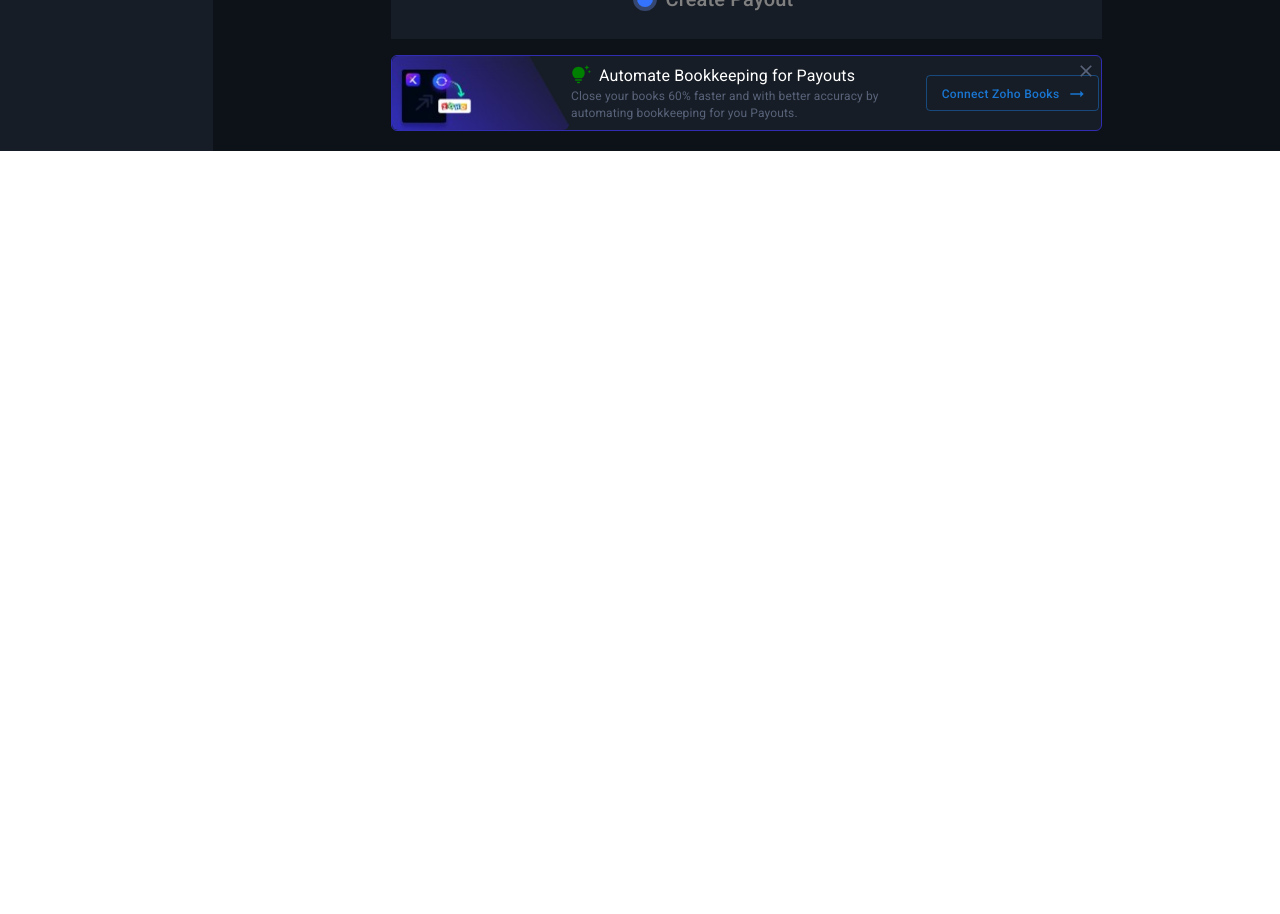
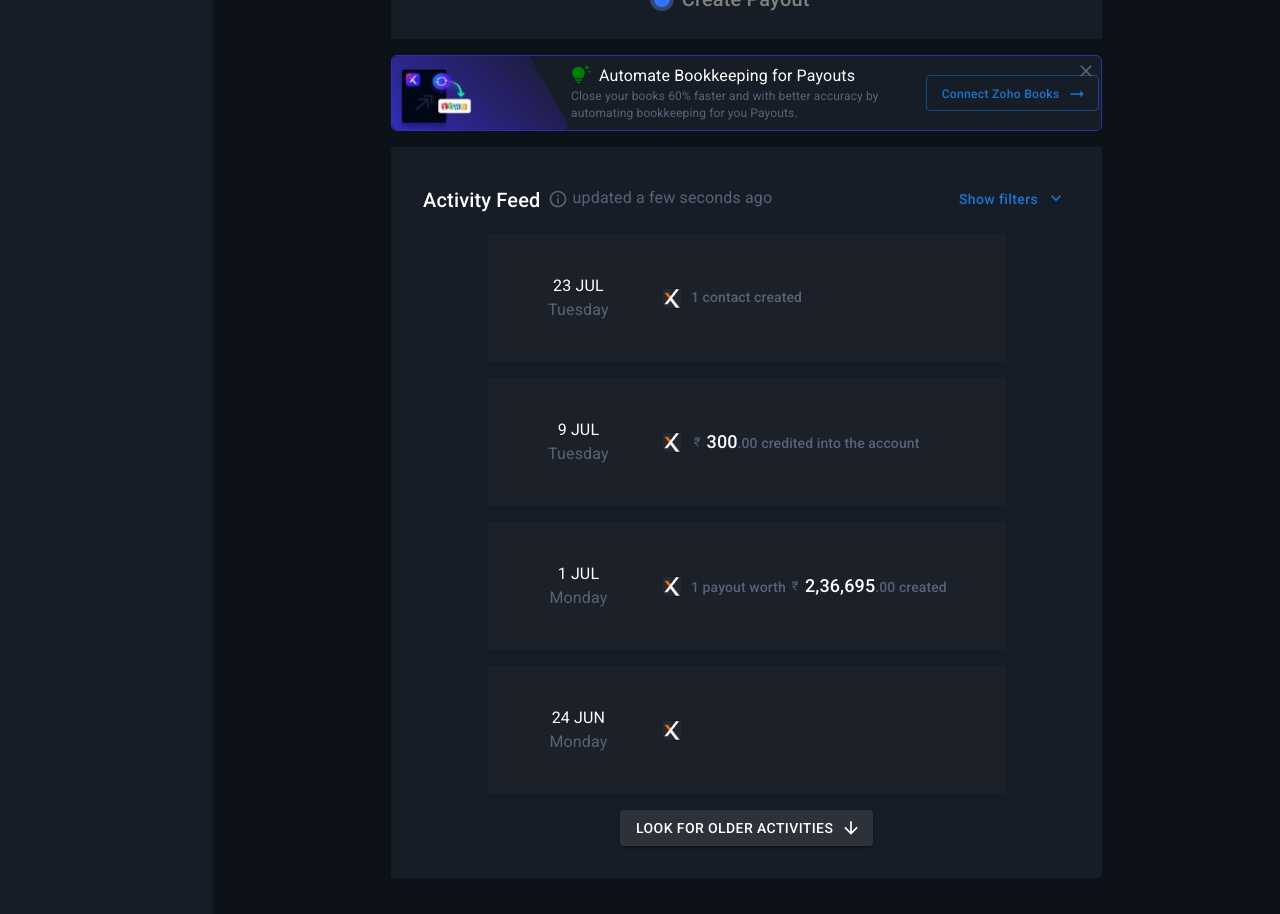
Before and after one commit to SakkyOP/xrazorpay-demo, a React (Vite) app: page / in a window 1280 px wide. Shown: the part 920-1834 px from the top of the page. Before the commit the page ends 1071 px from the top, so only its background shows below. Built offline with nearby package versions, Linux system fonts and the light colour scheme.

Commit message:
added activity feed

```diff
--- a/src/components/ActivityFeed.tsx
+++ b/src/components/ActivityFeed.tsx
@@ -1,5 +1,60 @@
+import { ArrowDownward } from "@mui/icons-material";
+import { Button, Typography } from "@mui/material";
+import InfoOutlinedIcon from '@mui/icons-material/InfoOutlined';
+import ExpandMore from "@mui/icons-material/ExpandMore";
+import ActivityFeedCard, { CardProps } from "./ActivityFeedCard";
+import activityLogo from "../assets/activity-logo.png";
+
+
+const data: CardProps[] = [
+  {
+    date: "23 Jul",
+    day: "Tuesday",
+    img: activityLogo,
+    text: "1 contact created"
+  },
+  {
+    date: "9 Jul",
+    day: "Tuesday",
+    img: activityLogo,
+    text: "Rs. 300.00 credited into the account"
+  },
+  {
+    date: "1 Jul",
+    day: "Monday",
+    img: activityLogo,
+    text: "1 payout worth Rs. 2,36,695.00 created"
+  },
+  {
+    date: "24 Jun",
+    day: "Monday",
+    img: activityLogo,
+    text: ""
+  },
+]
+
 export default function ActivityFeed() {
-    return (
-      <div></div>
-    )
-  }
+	return (
+		<div className="flex flex-col justify-center items-center p-8 my-4 relative bg-dark_raisin_black w-full rounded-sm">
+			<div className="flex justify-between items-center w-full">
+        <div className="flex justify-evenly items-center gap-2">
+          <Typography variant="h6" sx={{mt:0.5}}>Activity Feed</Typography>
+          <Typography sx={{color: "#58637a"}} variant="subtitle1"><InfoOutlinedIcon fontSize="small" /> updated a few seconds ago</Typography>
+        </div>
+        <Button
+          endIcon={<ExpandMore/>}
+        >
+          <Typography sx={{mt:0.3, textTransform: "none"}} variant="button">Show filters</Typography>
+        </Button>
+      </div>
+			<div className="flex flex-col justify-center items-center w-4/5 my-4 gap-4">
+        {data.map((elem, idx)=>{
+          return <ActivityFeedCard key={idx} date={elem.date} day={elem.day} img={elem.img} text={elem.text} />
+        })}
+      </div>
+			<Button variant="contained" sx={{ width: "fit-content", backgroundColor: "#2c313a" }} endIcon={<ArrowDownward/>}>
+				Look For Older Activities
+			</Button>
+		</div>
+	);
+}
--- /dev/null
+++ b/src/components/ActivityFeedCard.tsx
@@ -0,0 +1,58 @@
+import CurrencyRupee from "@mui/icons-material/CurrencyRupee";
+import { Divider, Typography } from "@mui/material";
+
+export type CardProps = {
+	date: string;
+	day: string;
+	img: string;
+	text: string;
+};
+
+const wrapNumbersInSpan = (text: string) => {
+	// Regular expression to match numbers with commas and optional period at the end
+    const numberWithCommaRegex = /(\d{1,2}(?:,\d{2})*(?:,\d{3})*(?=\.\d*|$)|\b\d+(?=\.\d))/g;
+    const rupeeRegex = /Rs\./g;
+
+    if (!text) return text; // If the text is empty, return it as is
+
+    // Split the text by numbers and "Rs."
+    const parts = text.split(/(Rs\.|\d{1,2}(?:,\d{2})*(?:,\d{3})*(?=\.\d*|$)|\b\d+(?=\.\d))/g);
+
+
+	return parts.map((part, index) => {
+        // console.log(part);
+
+		if (rupeeRegex.test(part)) {
+
+			return <CurrencyRupee key={index} sx={{ fontSize: 12, mb: 0.5 }} />;
+		} else if (numberWithCommaRegex.test(part)) {
+            console.log(part);
+            const numberWithoutPeriod = part.replace(/\.(?=\d*$)/, '');
+			return <span key={index} className="text-white text-lg">{numberWithoutPeriod}</span>;
+		} else {
+			return part;
+		}
+	});
+};
+
+export default function ActivityFeedCard({ date, day, img, text }: CardProps) {
+	return (
+		<div className="flex items-center w-full bg-[#1b2029] font-[Roboto] p-10 gap-4">
+			<div className="flex w-1/4 flex-col justify-center items-center">
+				<Typography sx={{ textTransform: "uppercase" }} variant="body1">
+					{date}
+				</Typography>
+				<Typography variant="body1" sx={{ color: "#58637a" }}>
+					{day}
+				</Typography>
+			</div>
+			<Divider orientation="vertical" variant="middle" flexItem />
+			<div className="flex items-center w-3/4 gap-2">
+				<img src={img} alt="" />
+				<Typography variant="subtitle2" sx={{ color: "#58637a" }}>
+					{wrapNumbersInSpan(text)}
+				</Typography>
+			</div>
+		</div>
+	);
+}
--- a/src/components/OnboardingCard.tsx
+++ b/src/components/OnboardingCard.tsx
@@ -14,6 +14,7 @@ import {
 import React from "react";
 
 export type StepProps = {
+	title: string;
 	label: string;
 	description: string;
 	buttons: string[] | null;
@@ -76,8 +77,8 @@ export default function OnboardingCard({ steps }: CardProps) {
 
 	return (
 		<div className="flex w-full min-h-48 bg-dark_raisin_black justify-start p-4 border-t-2 border-t-[#007E3C]">
-			<h1 className="w-2/6 pt-2 pl-2 text-3xl font-[Roboto] font-semibold">
-				Amazon Instant Settlements
+			<h1 className="w-2/6 mr-6 pt-2 pl-2 text-3xl font-[Roboto] font-semibold">
+				{steps[0].title}
 			</h1>
 			<div className="flex w-4/6 flex-col ">
 				<Stepper activeStep={activeStep} orientation="vertical">
@@ -126,7 +127,8 @@ export default function OnboardingCard({ steps }: CardProps) {
 																		backgroundColor:
 																			"#2e353f",
 																		color: "#fff",
-                                    mt: 1, mr: 1
+																		mt: 1,
+																		mr: 1,
 																	}}
 																	variant="contained">
 																	{button}
--- a/src/components/OnboardingUpdates.tsx
+++ b/src/components/OnboardingUpdates.tsx
@@ -7,6 +7,7 @@ import OnboardingCard, {StepProps} from "./OnboardingCard";
 const data: StepProps[][] = [
   [
     {
+      title: "Amazon Instant Settlements",
       label: "Let's get you started",
       description: `Complete your application and get instant access to your Amazon payouts`,
       buttons: ["APPLY NOW"],
@@ -14,11 +15,13 @@ const data: StepProps[][] = [
   ],
   [
     {
+      title: "Creating payouts in Live mode",
       label: "Add Balance",
       description: `Add Balance to create payouts in Live mode`,
       buttons: null,
     },
     {
+      title: "Creating payouts in Live mode",
       label: "Create Payout",
       description:
         "There are multiple ways in which you can create the first payout",
```
Also changed, not shown: src/assets/activity-logo.png (added).
